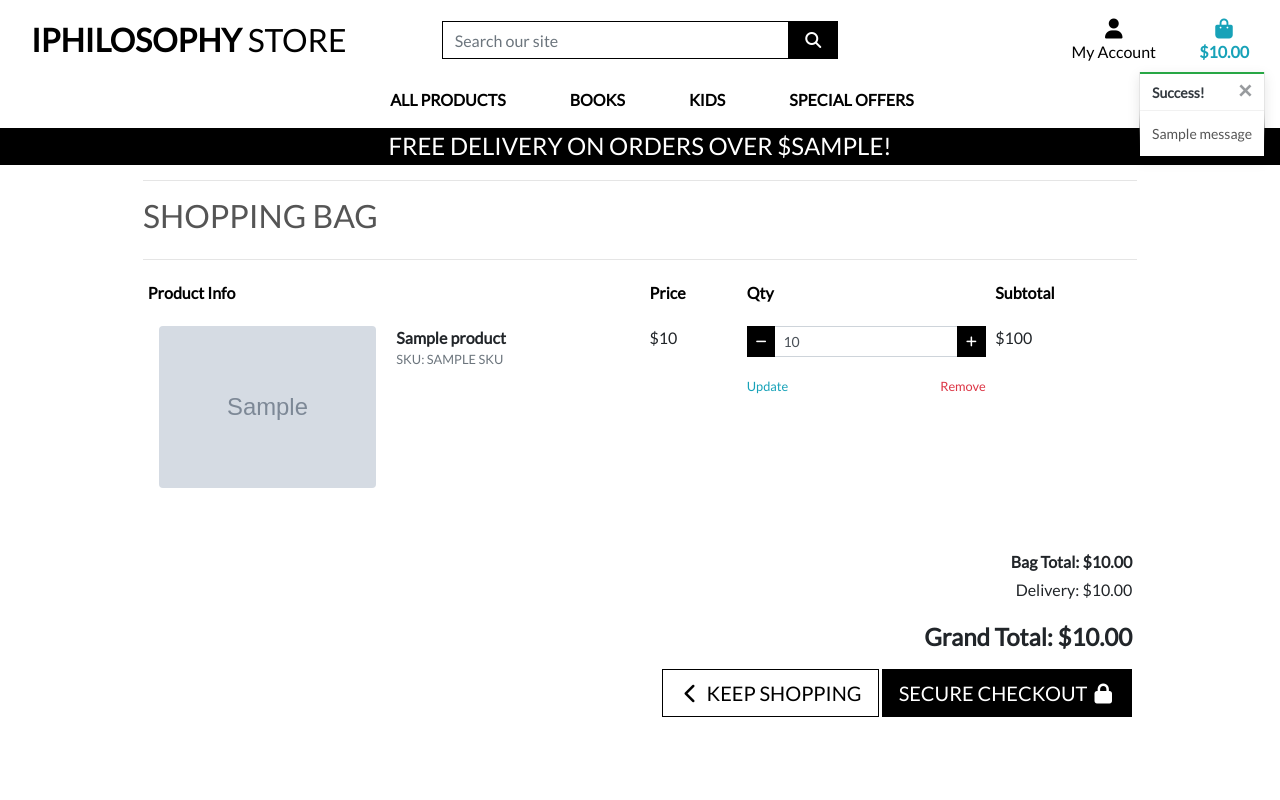
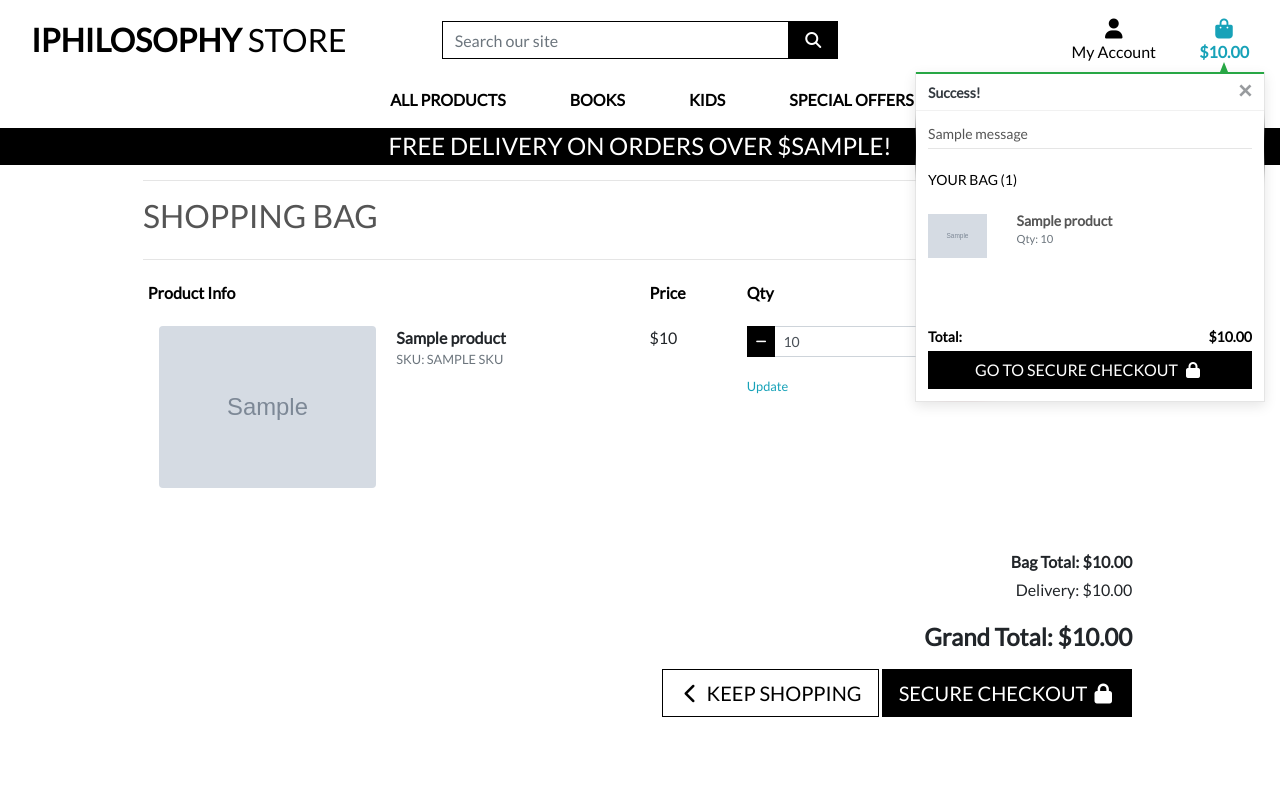
Before and after one commit to TCaldato/iphilosophy_store, a Django app: template bag/templates/bag/bag.html in a window 1280 px wide. Run offline with Django 3.2, Linux system fonts and the light colour scheme; the template is opened without the code that fills it: most values are stand-ins (such as "Sample title", 1, 10 or a date in 2020); grey boxes marked "Sample" are stand-in pictures; one stand-in notice (Sample message) is shown; some libraries are stand-ins or nearby versions.

Commit message:
Adde notic=fication Css, changed code on views.py in Bag app, added messages to the view.py. Changed toast.success to show products in the bag

```diff
--- a/static/css/base.css
+++ b/static/css/base.css
@@ -120,6 +120,57 @@ a.category-badge > span.badge:hover {
     height: 2px;
 }
 
+/* from CSS-tricks.com: https://css-tricks.com/snippets/css/css-triangle/ */
+.arrow-up {
+    width: 0;
+    height: 0;
+    border-left: 4px solid transparent;
+    border-right: 4px solid transparent;
+    border-bottom: 10px solid black;
+    position: absolute;
+    top: -10px;
+    right: 36px;
+}
+
+/* Convenience classes - colors copied from Bootstrap */
+.arrow-primary {
+    border-bottom-color: #007bff !important;
+}
+
+.arrow-secondary {
+    border-bottom-color: #6c757d !important;
+}
+
+.arrow-success {
+    border-bottom-color: #28a745 !important;
+}
+
+.arrow-danger {
+    border-bottom-color: #dc3545 !important;
+}
+
+.arrow-warning {
+    border-bottom-color: #ffc107 !important;
+}
+
+.arrow-info {
+    border-bottom-color: #17a2b8 !important;
+}
+
+.arrow-light {
+    border-bottom-color: #f8f9fa !important;
+}
+
+.arrow-dark {
+    border-bottom-color: #343a40 !important;
+}
+
+.bag-notification-wrapper {
+    height: 100px;
+    overflow-x: hidden;
+    overflow-y: auto;
+}
+
 /* -------------------------------- Media Queries */
 
 /* Slightly larger container on xl screens */
--- a/templates/includes/toasts/toast_success.html
+++ b/templates/includes/toasts/toast_success.html
@@ -9,6 +9,46 @@
         </button>
     </div>
     <div class="toast-body bg-white">
-        {{ message }}
+        <div class="row">
+            <div class="col">
+                {{ message }}
+                <hr class="mt-1 mb-3">
+            </div>
+        </div>
+        {% if grand_total %}
+            <p class="logo-font bg-white text-black py-1">Your Bag ({{ product_count }})</p>
+            <div class="bag-notification-wrapper">
+                {% for item in bag_items %}
+                    <div class="row">
+                        <div class="col-3 my-1">
+                            <img class="w-100" src="{{ item.product.image.url }}">
+                        </div>
+                        <div class="col-9">
+                            <p class="my-0"><strong>{{ item.product.name }}</strong></p>
+                            <p class="my-0 small text-muted">Qty: {{ item.quantity }}</p>
+                        </div>
+                    </div>
+                {% endfor %}
+            </div>
+            <div class="row">
+                <div class="col">
+                    <strong><p class="mt-3 mb-1 text-black">
+                        Total{% if free_delivery_delta > 0 %} (Exc. delivery){% endif %}:
+                        <span class="float-right">${{ total|floatformat:2 }}</span>
+                    </p></strong>
+                    {% if free_delivery_delta > 0 %}
+                        <p class="mb-0 p-2 bg-warning shadow-sm text-black text-center">
+                            Spend <strong>${{ free_delivery_delta }}</strong> more to get free next day delivery!
+                        </p>
+                    {% endif %}
+                    <a href="{% url 'view_bag' %}" class="btn btn-black btn-block rounded-0">
+                        <span class="text-uppercase">Go To Secure Checkout</span>
+                        <span class="icon">
+                            <i class="fas fa-lock"></i>
+                        </span>
+                    </a>
+                </div>
+            </div>
+        {% endif %}
     </div>
 </div>
```
Also changed, not shown: bag/views.py (+25 -24 lines), products/views.py (+20 -4 lines).
